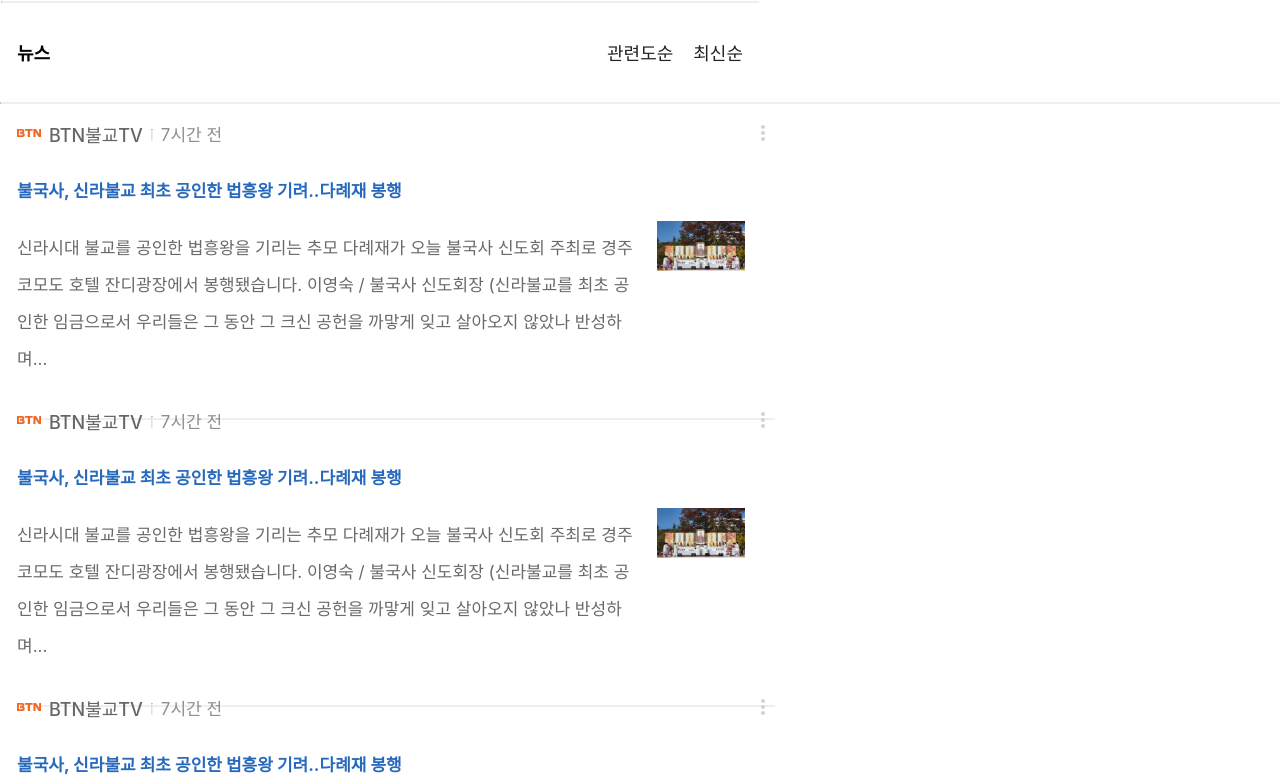
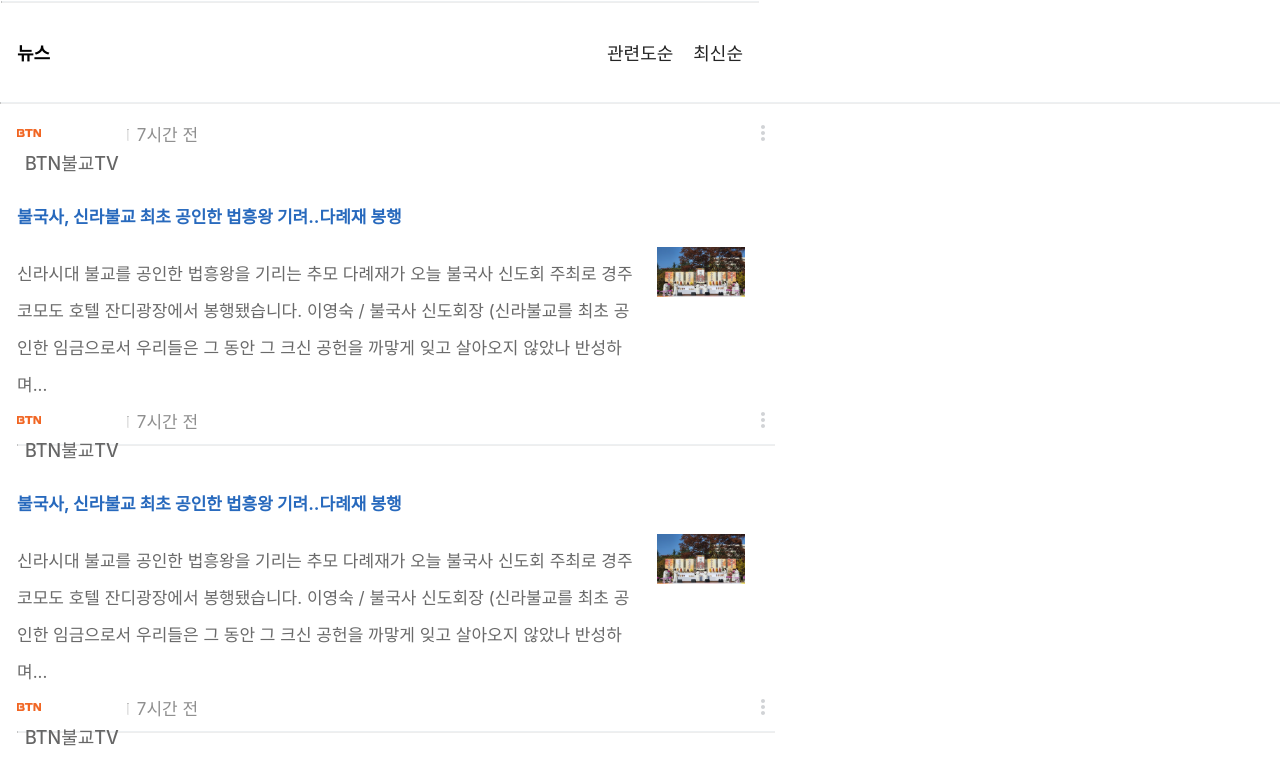
Before and after one commit to ksa37/CS492_Team4_Web_SSR_with_Server_Driven_UI, a Next.js app: page /news in a window 1280 px wide. Shown: the top 780 px of the page. Built offline with nearby package versions, Linux system fonts and the light colour scheme.

Commit message:
Add Links

```diff
--- a/src/components/card.js
+++ b/src/components/card.js
@@ -1,4 +1,5 @@
 import React from 'react'
+import Link from 'next/link'
 import styles from './card.module.css'
 import Image from "next/image"
 import MoreVertIcon from "@material-ui/icons/MoreVert";
@@ -26,12 +27,10 @@ import MoreVertIcon from "@material-ui/icons/MoreVert";
 export default function Card() {
     return (
         <div className={styles.post}>
-            {/* {(props.publisher_image === "" || props.publisher_image === null) ?
-            <br></br>
-            // : <img src={props.publisher_image} width="100%" alt="shared-diary-post-card" />}
-            : <img src={props.publisher_image} width="100%" />} */}
             <div className={styles.cardHeader}>
                 <div className={styles.publishInfo}>
+                    <Link href="http://m.btnnews.tv/news/articleView.html?idxno=68717">
+                        <a>
                             <Image className={styles.publisherImg}
                                 src='/images/news_publisher_logos/BTN.jpg'
                                 width={24}
@@ -40,12 +39,16 @@ export default function Card() {
                                 objectFit='contain'
                             />
                             <div className={styles.publisher}>BTN불교TV</div>
+                        </a>
+                    </Link>
                     <hr className={styles.verticalDivider}></hr>
                     <div className={styles.date}>7시간 전</div>
                 </div>
                 <MoreVertIcon className={styles.morevert}>
                 </MoreVertIcon>
             </div>
+            <Link href="http://m.btnnews.tv/news/articleView.html?idxno=68717">
+                <a>
                     <div className={styles.title}>불국사, 신라불교 최초 공인한 법흥왕 기려..다례재 봉행</div>
                     <div className={styles.contentsInfo}>
                         <div className={styles.contents}>신라시대 불교를 공인한 법흥왕을 기리는 추모 다례재가 오늘 불국사 신도회 주최로 경주 코모도 호텔 잔디광장에서 봉행됐습니다. 이영숙 / 불국사 신도회장 (신라불교를 최초 공인한 임금으로서 우리들은 그 동안 그 크신 공헌을 까맣게 잊고 살아오지 않았나 반성하며...</div>
@@ -57,6 +60,9 @@ export default function Card() {
                             objectFit='contain'
                         />
                     </div>
+                </a>
+            </Link>
+
             {/* <Divider horizontal></Divider> */}
             <hr className={styles.divider}></hr>
         </div>
```
Lines whose indentation alone changed are shown as unchanged.
